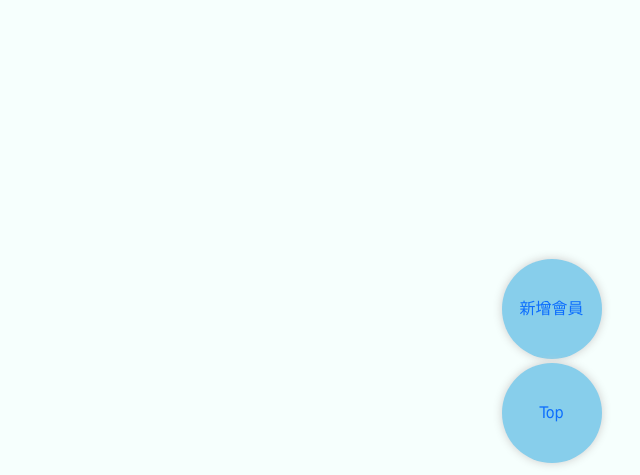
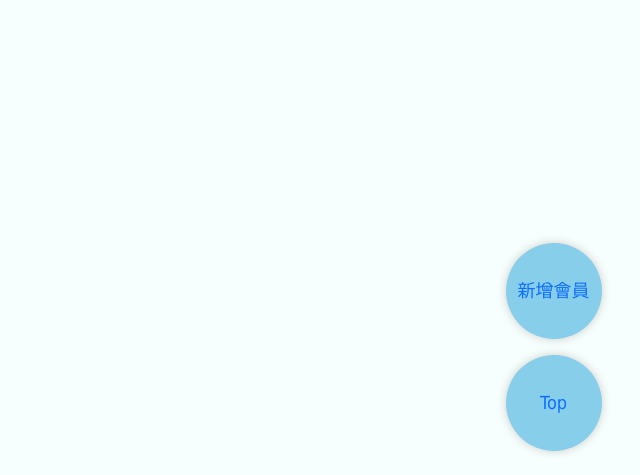
Before and after one commit to hank1234253/dinbendon, a PHP site: page /backend.php in a window 1280 px wide. Shown: the part 325-800 px from the top of the page, without its empty margins (640-1280 px from the left). Run offline with PHP 8.4, Linux system fonts and the light colour scheme; the visitor is signed in with stand-in values (Sample User, id 1); data that the repository does not hold is empty.

Commit message:
更新CSS

```diff
--- a/api/add_member.php
+++ b/api/add_member.php
@@ -39,4 +39,4 @@ if ($_POST['pr'] == 'student') {
 echo $num;
 $sql = "insert into `members` (`name`,`acc`,`pw`,`class`,`num`,`pr`) values ('{$_POST['name']}','{$_POST['acc']}','{$_POST['pw']}','{$_POST['class']}','{$num}','{$_POST['pr']}')";
 $pdo->exec($sql);
-header("location:../backend.php");
+// header("location:../backend.php");
--- a/back/manage.php
+++ b/back/manage.php
@@ -13,35 +13,37 @@
     .new{
             display: block;
             background-color: skyblue;
-            width: 100px;
-            height: 100px;
-            line-height: 100px;
+            width: 12vh;
+            height: 12vh;
+            line-height: 12vh;
             position: fixed;
-            top:73vh;
+            top:71vh;
             right: 3vw;
-            border-radius: 50px;
+            border-radius: 12vh;
             box-shadow: 0 0 10px #ccc;
             transition: 0.2s;
+            font-size: 18px;
     }
     .new:hover{
-        top:71vh;
+        top:69vh;
     }
     .top{
         display: block;
             background-color: skyblue;
-            width: 100px;
-            height: 100px;
-            line-height: 100px;
+            width: 12vh;
+            height: 12vh;
+            line-height: 12vh;
             position: fixed;
-            top:86vh;
+            top:85vh;
             right: 3vw;
-            border-radius: 50px;
+            border-radius: 12vh;
             box-shadow: 0 0 10px #ccc;
             transition: 0.2s;
+            font-size: 18px;
     }
 
     .top:hover{
-        top:84vh
+        top:83vh
     }
     .box{
         margin: 0 auto;
--- a/front/add_restaurant.php
+++ b/front/add_restaurant.php
@@ -8,6 +8,9 @@
         max-width: 500px;
     }
 
+    input[type="text"]{
+        width: 700px;
+    }
     #delBtn,
     #delBtn2 {
         display: none;
@@ -98,7 +101,7 @@ if (!empty($_GET['error'])) {
         </div>
         <div>
             <label for="tel">餐廳電話</label>
-            <input type="text" name="tel" id="tel" onkeyup="value=value.replace(/[^\d]+/g,'')" required>
+            <input type="text" name="tel" id="tel" required>
         </div>
         <div>
             <label for="addr">餐廳地址</label>
```
Also changed, not shown: api/edit_restaurant.php (+3 -8 lines), back/manageClass.php (+14 -12 lines), front/edit_restaurant.php (+11 -8 lines), front/menu.php (+8 -7 lines), front/restaurant.php (+21 -12 lines), img/385e4561e0aa957878f0a5dacee3352b.jpg (added), img/fb93388d3a4a7c36f40fd5e24e7eb737.jpg (added).
